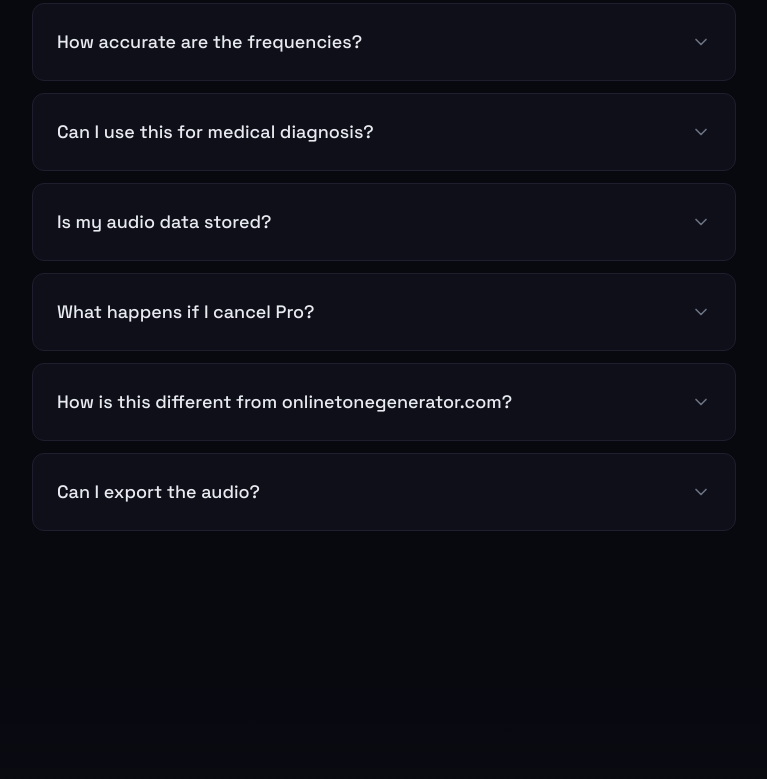
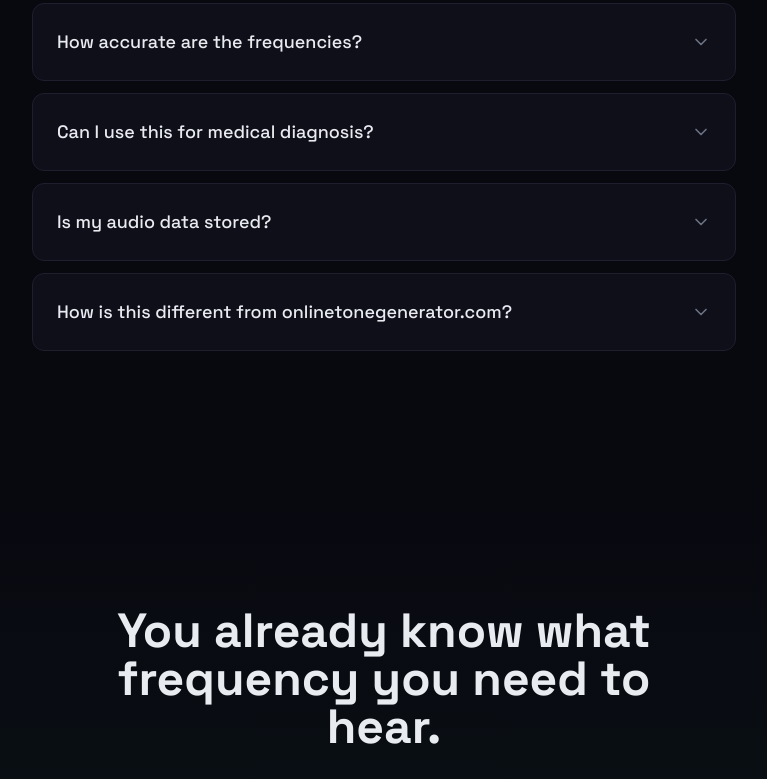
Before and after one commit to ti-kiu/tonetool, a Next.js app: page / in a window 1280 px wide. Shown: the part 4751-5530 px from the top of the page, without its empty margins (256-1023 px from the left). Built offline with nearby package versions, Linux system fonts and the light colour scheme.

Commit message:
fix: remove Pro-related FAQ items

```diff
--- a/app/page.tsx
+++ b/app/page.tsx
@@ -359,11 +359,11 @@ export default function Home() {
             {[
               {
                 q: "Is it really free?",
-                a: "Yes. The core tone generator is completely free — all waveforms, full frequency range, visualization, and mobile support. No signup needed. Pro adds advanced features for power users."
+                a: "Yes. The tone generator is completely free — all waveforms, full frequency range, visualization, and mobile support. No signup needed."
               },
               {
                 q: "Do I need to create an account?",
-                a: "No. The free tool works instantly in your browser. We don't collect your email or personal data for basic use."
+                a: "No. The tool works instantly in your browser. We don't collect your email or personal data for basic use."
               },
               {
                 q: "How accurate are the frequencies?",
@@ -375,19 +375,11 @@ export default function Home() {
               },
               {
                 q: "Is my audio data stored?",
-                a: "No. All audio generation happens locally in your browser. We never upload, store, or process your audio. Your settings are optionally saved in your browser's localStorage only."
-              },
-              {
-                q: "What happens if I cancel Pro?",
-                a: "You can cancel anytime through the Creem Customer Portal. You'll keep Pro access until the end of your billing period, then revert to the free version. Your presets won't be accessible until you resubscribe."
+                a: "No. All audio generation happens locally in your browser. We never upload, store, or process your audio."
               },
               {
                 q: "How is this different from onlinetonegenerator.com?",
                 a: "Three things: cleaner design (no cluttered interface), better mobile experience, and no intrusive ads. We focus on doing one thing well — generating precise tones instantly."
-              },
-              {
-                q: "Can I export the audio?",
-                a: "WAV export is available in Pro. Free users can record their browser output using system tools or upgrade to Pro for one-click export."
               }
             ].map((item, i) => (
               <details key={i} className="bg-[#0F0F1A] border border-[#1E1E2E] rounded-xl group">
```
